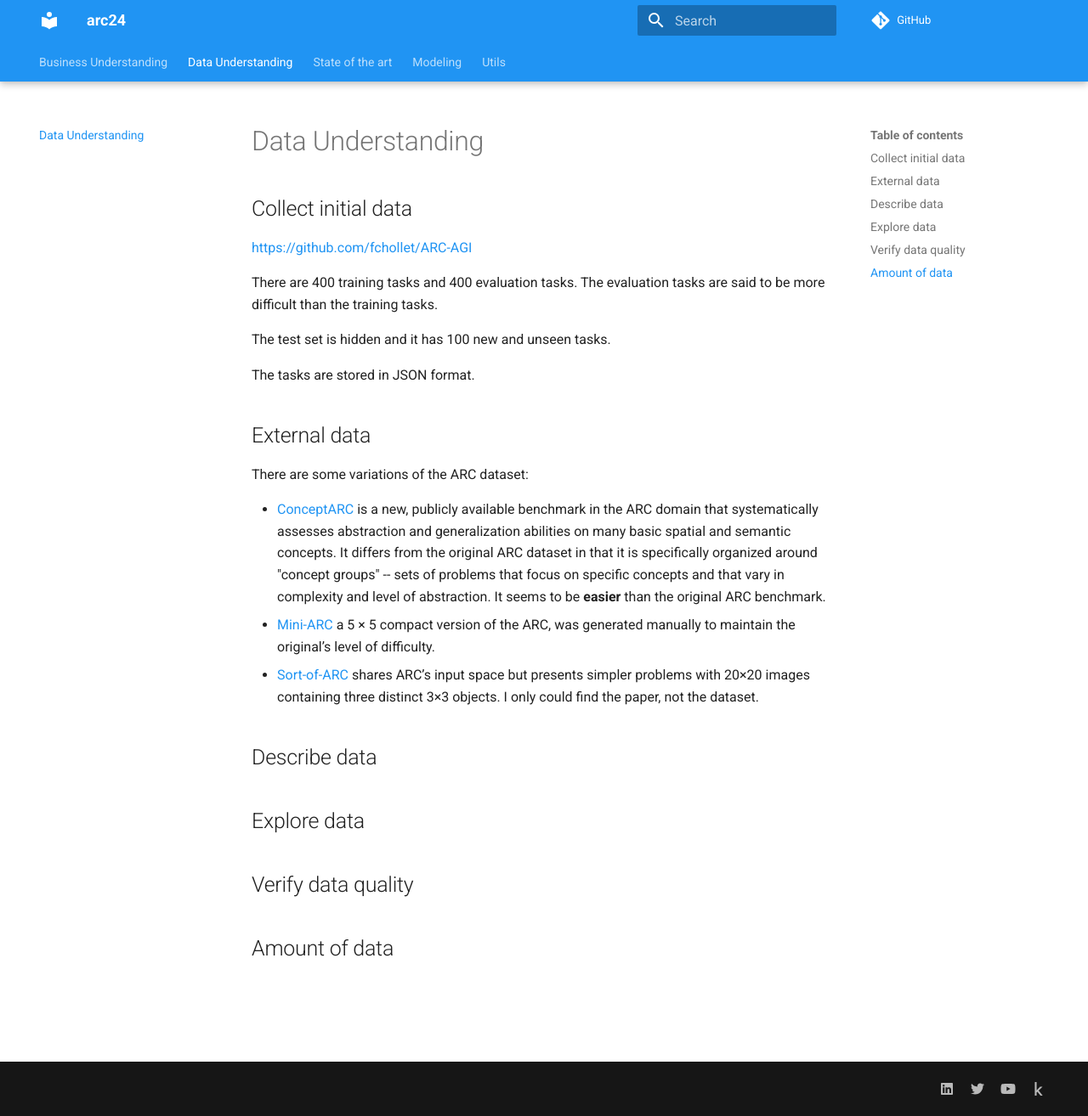
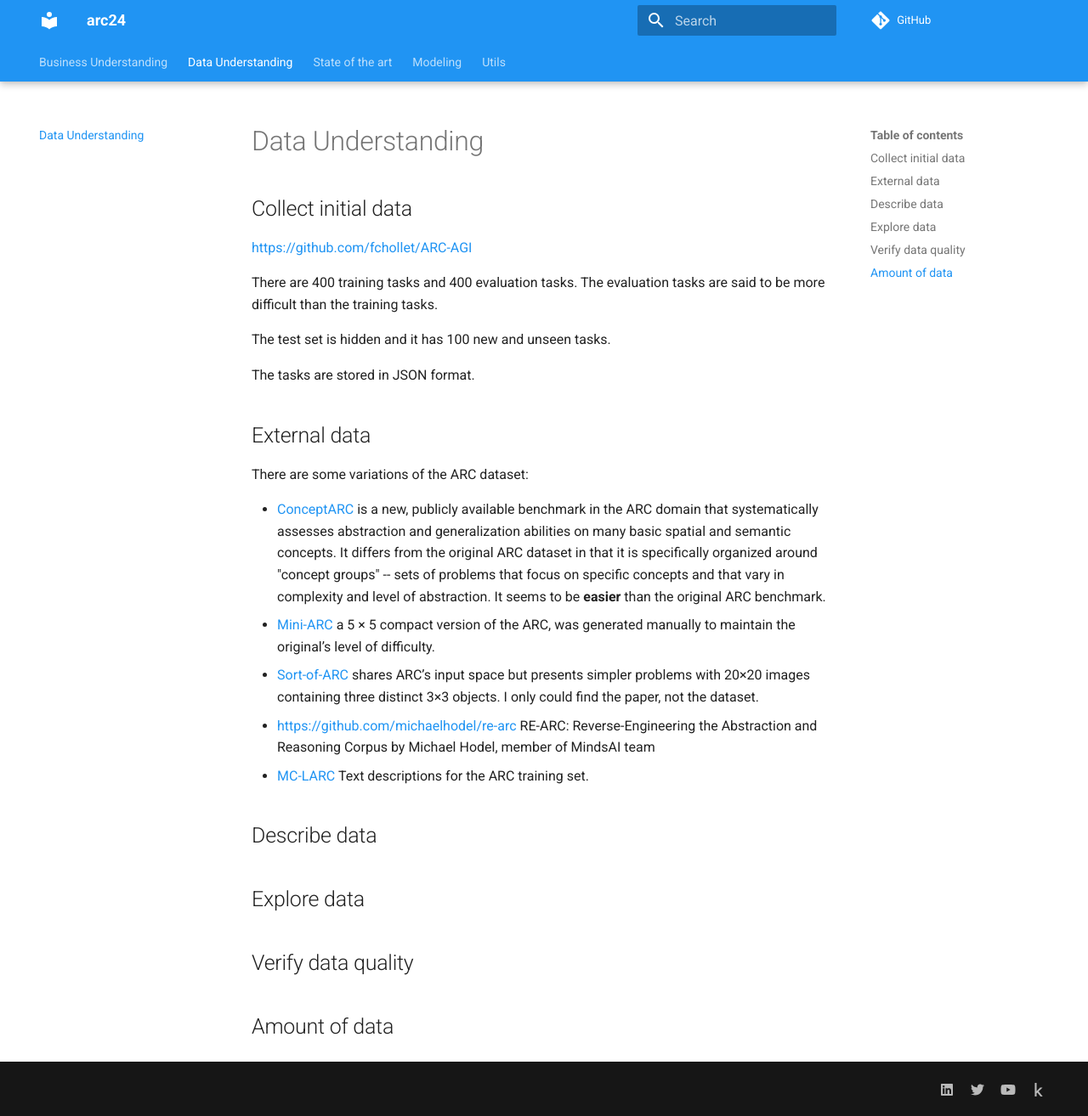
Before and after one commit to zhengjunyao-work/arc24, an MkDocs documentation site: the page built from docs/02_Data_Understanding.md, in a window 1280 px wide and 1314 px high. Shown: the whole window at 85% size. Built offline with MkDocs 1.6.1 and Material for MkDocs 9.7.7, drawn with Linux system fonts in a browser that asks for light colours; comment, search, counter and statistics services are not loaded.

Commit message:
added more external datasets

```diff
--- a/docs/02_Data_Understanding.md
+++ b/docs/02_Data_Understanding.md
@@ -22,6 +22,8 @@ There are some variations of the ARC dataset:
 - [Mini-ARC](https://github.com/ksb21ST/Mini-ARC) a 5 × 5 compact version of the ARC, was generated manually to maintain the original’s level of difficulty.
 - [Sort-of-ARC](https://openreview.net/forum?id=rCzfIruU5x5) shares ARC’s input space but presents simpler problems
 with 20×20 images containing three distinct 3×3 objects. I only could find the paper, not the dataset.
+- [https://github.com/michaelhodel/re-arc](https://github.com/michaelhodel/re-arc) RE-ARC: Reverse-Engineering the Abstraction and Reasoning Corpus by Michael Hodel, member of MindsAI team
+- [MC-LARC](https://github.com/MC-LARC/MC-LARC.github.io) Text descriptions for the ARC training set.
 
 ## Describe data
 
```
Also changed, not shown: docs/03_State_of_the_art.md (+2 -0 lines).
